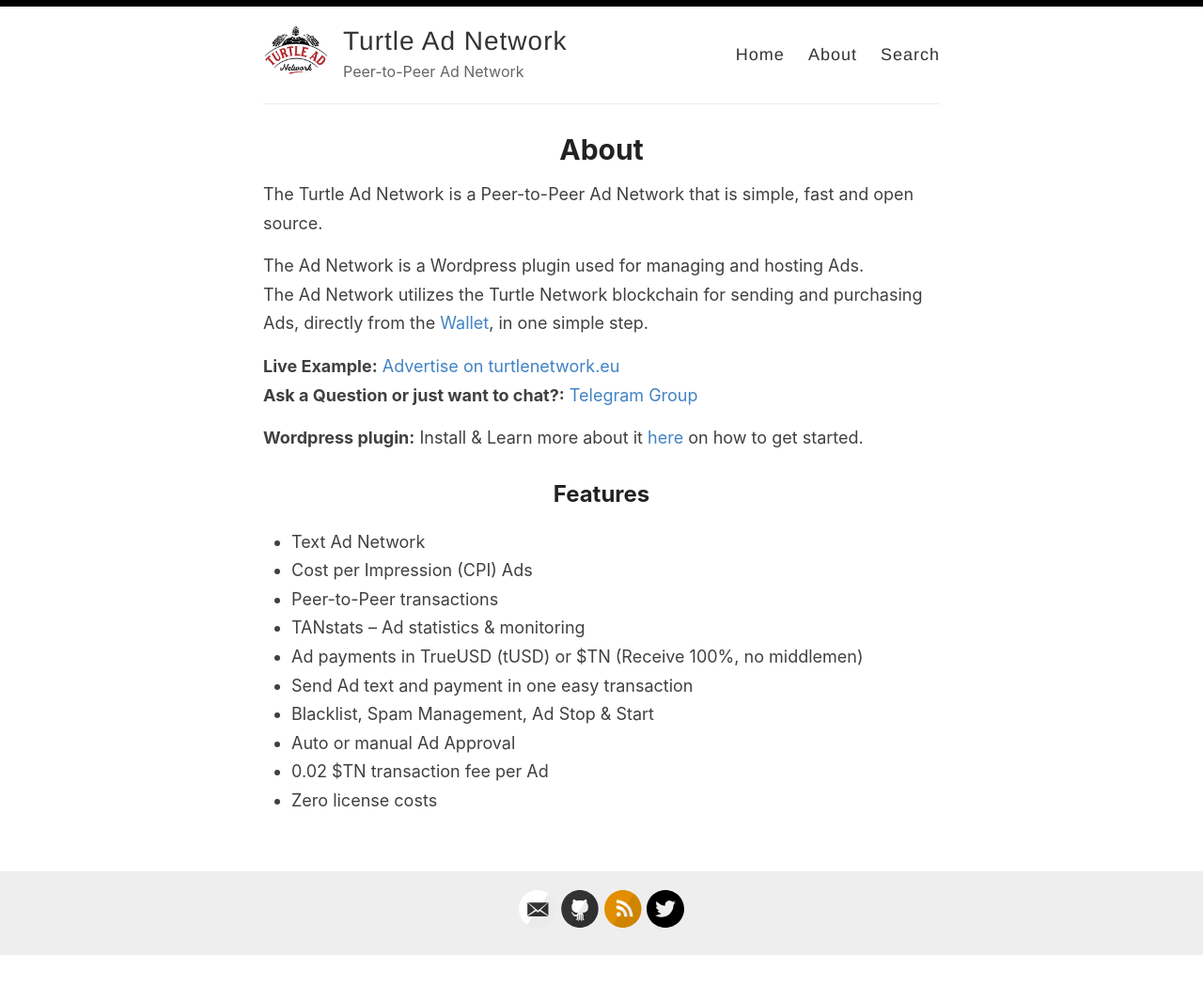
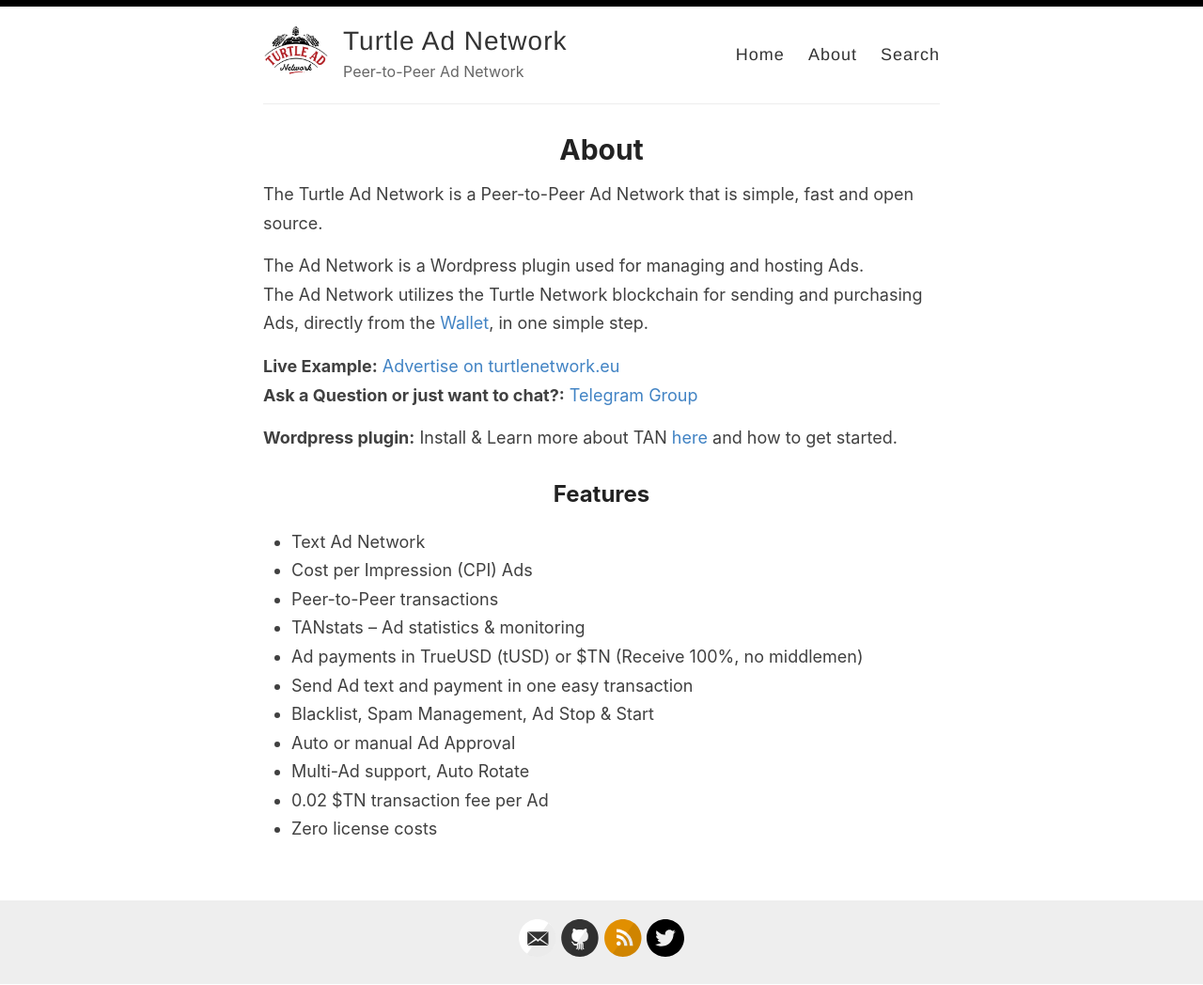
Before and after one commit to TurtleAdNetwork/TurtleAdNetwork.github.io, a Jekyll site: the page built from _pages/about.md, in a window 1280 px wide. Shown: the whole page at 94% size. Built offline with Jekyll 4.4.1, drawn with Linux system fonts in a browser that asks for light colours; before the commit the page ends 1017 px from its top, so only the background shows below that.

Commit message:
added text

```diff
--- a/_pages/about.md
+++ b/_pages/about.md
@@ -12,7 +12,7 @@ The Ad Network utilizes the Turtle Network blockchain for sending and purchasing
 **Live Example:** [Advertise on turtlenetwork.eu](https://www.turtlenetwork.eu/advertise) <br/>
 **Ask a Question or just want to chat?:** [Telegram Group](https://t.me/turtleadnetwork)
 
-**Wordpress plugin:** Install & Learn more about it [here](https://wordpress.org/plugins/turtle-ad-network) on how to get started.
+**Wordpress plugin:** Install & Learn more about TAN [here](https://wordpress.org/plugins/turtle-ad-network) and how to get started.
 
 ## Features
 
@@ -24,5 +24,6 @@ The Ad Network utilizes the Turtle Network blockchain for sending and purchasing
 - Send Ad text and payment in one easy transaction
 - Blacklist, Spam Management, Ad Stop & Start
 - Auto or manual Ad Approval
+- Multi-Ad support, Auto Rotate
 - 0.02 $TN transaction fee per Ad
 - Zero license costs
```
